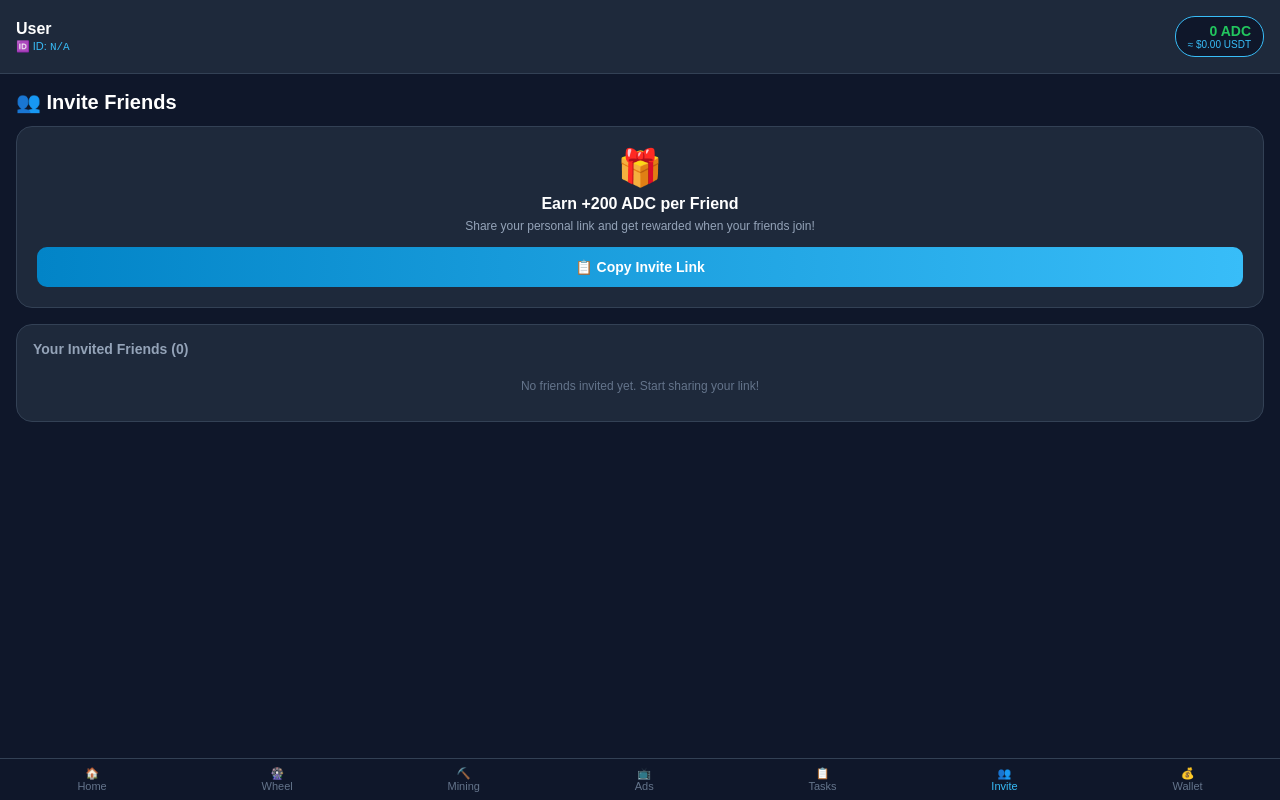
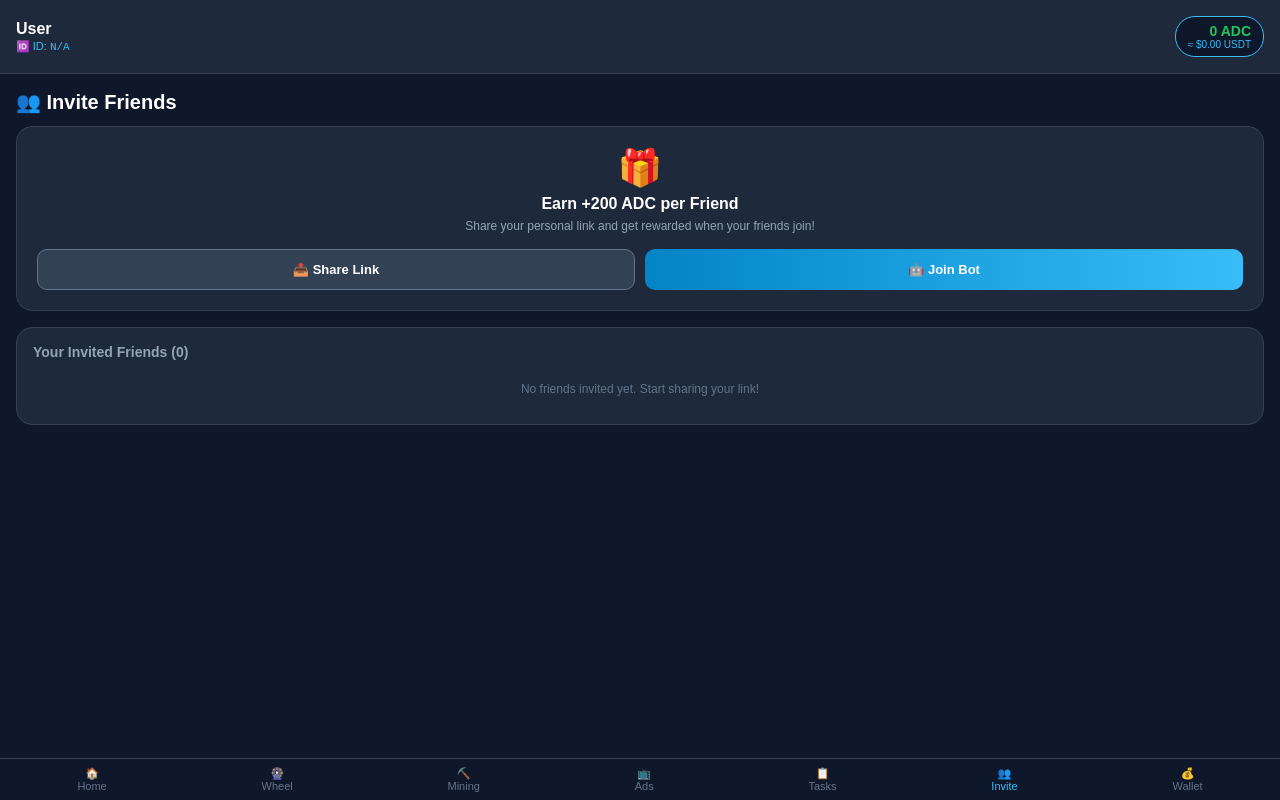
Before and after one commit to Fidaniii812/addev-miniapp, a React (Vite) app: page / in a window 1280 px wide. Both pictures are taken after a click on the button "👥 Invite". Built offline with nearby package versions, Linux system fonts and the light colour scheme.

Commit message:
Refactor comments and UI styles in App.tsx
Updated comments for clarity and adjusted styles for UI elements.

```diff
--- a/src/App.tsx
+++ b/src/App.tsx
@@ -7,7 +7,7 @@ export default function App() {
   const [adcBalance, setAdcBalance] = useState<number>(0);
   const [adsToday, setAdsToday] = useState<number>(0);
 
-  // Mining States
+  // Mining States (Rregulluar shpejtësia në 5 ADC/hr si parazgjedhje)
   const [miningLevel, setMiningLevel] = useState<number>(1);
   const [miningRate, setMiningRate] = useState<number>(5);
   const [miningActive, setMiningActive] = useState<boolean>(false);
@@ -16,13 +16,13 @@ export default function App() {
   const [currentMined, setCurrentMined] = useState<number>(0);
   const [timeLeftStr, setTimeLeftStr] = useState<string>("");
 
-  // Wheel of Fortune States (Real Spinning Animation Visuals)
+  // Wheel of Fortune States
   const [wheelSpinsToday, setWheelSpinsToday] = useState<number>(0);
   const [spinning, setSpinning] = useState<boolean>(false);
   const [wheelResult, setWheelResult] = useState<string | null>(null);
   const [wheelRotation, setWheelRotation] = useState<number>(0);
 
-  // Multi-Ad Watching States (3 Ads in a row, 5s each)
+  // Multi-Ad Watching States
   const [adBatchActive, setAdBatchActive] = useState<boolean>(false);
   const [currentAdIndex, setCurrentAdIndex] = useState<number>(1);
   const [totalAdsInBatch] = useState<number>(3);
@@ -43,6 +43,10 @@ export default function App() {
   const MONETAG_LINK = "https://omg10.com/4/10168362";
   const MAJOR_TELEGRAM_LINK = "https://t.me/major/start?startapp=8508477699";
   const ADDEV_STUDIO_LINK = "https://addev-studio.com";
+  const OFFICIAL_BOT_LINK = `https://t.me/${BOT_USERNAME}`;
+
+  // Çmimet e rrotës për t'i shfaqur vizualisht
+  const wheelPrizes = [10, 25, 50, 100, 200, 500];
 
   useEffect(() => {
     initTelegramUser();
@@ -132,12 +136,13 @@ export default function App() {
             setMiningEndTime(end);
 
             const now = Date.now();
-            const maxMined = (existingUser.mining_rate || 5) * 24;
+            const rateVal = existingUser.mining_rate || 5;
+            const maxMined = rateVal * 24;
 
             if (end > now) {
               setMiningActive(true);
               const elapsedHours = (now - start) / (1000 * 60 * 60);
-              setCurrentMined(Math.min(elapsedHours * (existingUser.mining_rate || 5), maxMined));
+              setCurrentMined(Math.min(elapsedHours * rateVal, maxMined));
             } else {
               setMiningActive(false);
               setCurrentMined(maxMined);
@@ -172,7 +177,6 @@ export default function App() {
           }
         }
 
-        // Fetch referred friends
         const { data: friends } = await supabase
           .from("users")
           .select("first_name, username, adc_balance")
@@ -236,7 +240,6 @@ export default function App() {
     alert(`🎉 Successfully claimed +${reward} ADC!`);
   };
 
-  // True Spinning Wheel Animation Logic
   const handleSpinWheel = () => {
     if (wheelSpinsToday >= 3) {
       alert("You have used all 3 free spins for today! Come back tomorrow.");
@@ -246,11 +249,10 @@ export default function App() {
     setSpinning(true);
     setWheelResult(null);
 
-    const prizes = [10, 25, 50, 100, 200, 500];
-    const randomIndex = Math.floor(Math.random() * prizes.length);
-    const randomPrize = prizes[randomIndex];
+    const randomIndex = Math.floor(Math.random() * wheelPrizes.length);
+    const randomPrize = wheelPrizes[randomIndex];
 
-    const extraDegrees = 360 * 5 + randomIndex * (360 / prizes.length);
+    const extraDegrees = 360 * 5 + randomIndex * (360 / wheelPrizes.length);
     setWheelRotation((prev) => prev + extraDegrees);
 
     setTimeout(async () => {
@@ -297,7 +299,6 @@ export default function App() {
     alert("🎉 All 3 ads completed successfully! Earned +30 ADC!");
   };
 
-  // Direct Share Function (without manual copying)
   const handleDirectShare = (title: string, text: string, url: string) => {
     if (navigator.share) {
       navigator.share({
@@ -306,7 +307,6 @@ export default function App() {
         url: url,
       }).catch((error) => console.log("Sharing failed", error));
     } else {
-      // Fallback for desktop/unsupported browsers using Telegram sharing intent
       const shareUrl = `https://t.me/share/url?url=${encodeURIComponent(url)}&text=${encodeURIComponent(text)}`;
       window.open(shareUrl, "_blank");
     }
@@ -436,13 +436,17 @@ export default function App() {
           </div>
         )}
 
-        {/* 🎡 LUCKY WHEEL */}
+        {/* 🎡 LUCKY WHEEL (Me numrat e shfaqur brenda fildave të rrotës) */}
         {activeTab === "wheel" && (
           <div>
             <h2 style={{ fontSize: "20px", marginBottom: "12px" }}>🎡 Lucky Wheel of Fortune</h2>
             <div style={{ background: "#1e293b", padding: "20px", borderRadius: "16px", border: "1px solid #eab308", textAlign: "center", marginBottom: "16px" }}>
 
-              <div style={{ position: "relative", width: "180px", height: "180px", margin: "0 auto 16px auto" }}>
+              <div style={{ position: "relative", width: "220px", height: "220px", margin: "0 auto 16px auto" }}>
+                {/* Shigjeta lart */}
+                <div style={{ position: "absolute", top: "-14px", left: "calc(50% - 12px)", width: "0", height: "0", borderLeft: "12px solid transparent", borderRight: "12px solid transparent", borderBottom: "22px solid #ef4444", zIndex: 20, filter: "drop-shadow(0 2px 2px rgba(0,0,0,0.5))" }}></div>
+
+                {/* Rrota */}
                 <div style={{
                   width: "100%",
                   height: "100%",
@@ -452,13 +456,20 @@ export default function App() {
                   boxShadow: "0 0 15px rgba(234, 179, 8, 0.5)",
                   transform: `rotate(${wheelRotation}deg)`,
                   transition: spinning ? "transform 3s cubic-bezier(0.15, 0.9, 0.2, 1)" : "none",
-                  display: "flex",
-                  alignItems: "center",
-                  justifyContent: "center"
+                  position: "relative",
+                  overflow: "hidden"
                 }}>
-                  <div style={{ width: "40px", height: "40px", background: "#0f172a", borderRadius: "50%", border: "2px solid #fff" }}></div>
+                  {/* Numrat e vendosur brenda çdo seksioni */}
+                  <span style={{ position: "absolute", top: "25%", left: "62%", transform: "rotate(30deg)", fontWeight: "bold", fontSize: "14px", color: "#000", textShadow: "0 1px 0 rgba(255,255,255,0.6)" }}>10</span>
+                  <span style={{ position: "absolute", top: "52%", left: "70%", transform: "rotate(90deg)", fontWeight: "bold", fontSize: "14px", color: "#000", textShadow: "0 1px 0 rgba(255,255,255,0.6)" }}>25</span>
+                  <span style={{ position: "absolute", top: "72%", left: "55%", transform: "rotate(150deg)", fontWeight: "bold", fontSize: "14px", color: "#000", textShadow: "0 1px 0 rgba(255,255,255,0.6)" }}>50</span>
+                  <span style={{ position: "absolute", top: "65%", left: "28%", transform: "rotate(210deg)", fontWeight: "bold", fontSize: "14px", color: "#fff", textShadow: "0 1px 0 rgba(0,0,0,0.6)" }}>100</span>
+                  <span style={{ position: "absolute", top: "42%", left: "18%", transform: "rotate(270deg)", fontWeight: "bold", fontSize: "14px", color: "#fff", textShadow: "0 1px 0 rgba(0,0,0,0.6)" }}>200</span>
+                  <span style={{ position: "absolute", top: "20%", left: "35%", transform: "rotate(330deg)", fontWeight: "bold", fontSize: "14px", color: "#fff", textShadow: "0 1px 0 rgba(0,0,0,0.6)" }}>500</span>
+
+                  {/* Qendra e rrotës */}
+                  <div style={{ position: "absolute", top: "calc(50% - 20px)", left: "calc(50% - 20px)", width: "40px", height: "40px", background: "#0f172a", borderRadius: "50%", border: "2px solid #fff", zIndex: 10 }}></div>
                 </div>
-                <div style={{ position: "absolute", top: "-10px", left: "calc(50% - 10px)", width: "0", height: "0", borderLeft: "10px solid transparent", borderRight: "10px solid transparent", borderBottom: "18px solid #ef4444" }}></div>
               </div>
 
               <h3 style={{ margin: "0 0 6px 0", fontSize: "16px", color: "#eab308" }}>Spin the Wheel & Win!</h3>
@@ -493,7 +504,7 @@ export default function App() {
           </div>
         )}
 
-        {/* ⛏️ MINING */}
+        {/* ⛏️ MINING (Shfaq shpejtësinë e saktë 'miningRate' në vend të numrit fiks 20) */}
         {activeTab === "mining" && (
           <div>
             <h2 style={{ fontSize: "20px", marginBottom: "12px" }}>⛏️ Cloud Mining</h2>
@@ -589,13 +600,13 @@ export default function App() {
           </div>
         )}
 
-        {/* 📋 TASKS (With Direct Share & Join Bot Buttons side-by-side) */}
+        {/* 📋 TASKS */}
         {activeTab === "tasks" && (
           <div>
             <h2 style={{ fontSize: "20px", marginBottom: "12px" }}>📋 Tasks & Partner Deals</h2>
             <div style={{ display: "flex", flexDirection: "column", gap: "12px" }}>
 
-              {/* Task 1: Major Bot */}
+              {/* Task 1: Major App */}
               <div style={{ background: "#1e293b", padding: "14px", borderRadius: "12px", border: "1px solid #334155" }}>
                 <div style={{ display: "flex", justifyContent: "space-between", alignItems: "center", marginBottom: "10px" }}>
                   <div>
@@ -647,6 +658,32 @@ export default function App() {
                 </div>
               </div>
 
+              {/* Task 3: Official Rewards Bot */}
+              <div style={{ background: "#1e293b", padding: "14px", borderRadius: "12px", border: "1px solid #334155" }}>
+                <div style={{ display: "flex", justifyContent: "space-between", alignItems: "center", marginBottom: "10px" }}>
+                  <div>
+                    <div style={{ fontWeight: "bold", fontSize: "14px" }}>AdDev Rewards Bot</div>
+                    <div style={{ color: "#94a3b8", fontSize: "11px" }}>Open official Telegram bot</div>
+                    <div style={{ color: "#22c55e", fontSize: "12px", fontWeight: "bold", marginTop: "2px" }}>+75 ADC</div>
+                  </div>
+                </div>
+                <div style={{ display: "grid", gridTemplateColumns: "1fr 1fr", gap: "8px" }}>
+                  <button
+                    onClick={() => handleDirectShare("AdDev Rewards Bot", "Join AdDev Rewards Bot to earn crypto daily!", OFFICIAL_BOT_LINK)}
+                    style={{ background: "#334155", color: "#fff", border: "1px solid #64748b", padding: "10px", borderRadius: "8px", fontWeight: "bold", cursor: "pointer", fontSize: "12px" }}
+                  >
+                    📤 Share
+                  </button>
+                  <button
+                    disabled={completedTasks.includes("official_bot") || taskLoading === "official_bot"}
+                    onClick={() => handleJoinBotTask("official_bot", OFFICIAL_BOT_LINK, 75)}
+                    style={{ background: completedTasks.includes("official_bot") ? "#334155" : "#0284c7", color: "#fff", border: "none", padding: "10px", borderRadius: "8px", fontWeight: "bold", cursor: "pointer", fontSize: "12px" }}
+                  >
+                    {completedTasks.includes("official_bot") ? "Done ✅" : taskLoading === "official_bot" ? "Checking..." : "🤖 Open Bot"}
+                  </button>
+                </div>
+              </div>
+
             </div>
           </div>
         )}
@@ -658,18 +695,43 @@ export default function App() {
             <div style={{ background: "#1e293b", padding: "20px", borderRadius: "16px", textAlign: "center", border: "1px solid #334155", marginBottom: "16px" }}>
               <div style={{ fontSize: "36px", marginBottom: "6px" }}>🎁</div>
               <h3 style={{ margin: "0 0 6px 0", fontSize: "16px" }}>Earn +200 ADC per Friend</h3>
-              <p style={{ fontSize: "12px", color: "#94a3b8", marginBottom: "14px" }}>
+              <p style={{ fontSize: "12px", color: "#94a3b8", marginBottom: "16px" }}>
                 Share your personal link and get rewarded when your friends join!
               </p>
-              <button
-                onClick={() => {
-                  navigator.clipboard.writeText(referralLink);
-                  alert("📋 Invite link copied to clipboard!");
-                }}
-                style={{ width: "100%", padding: "12px", background: "linear-gradient(90deg, #0284c7, #38bdf8)", color: "#fff", border: "none", borderRadius: "10px", fontWeight: "bold", cursor: "pointer", fontSize: "14px" }}
-              >
-                📋 Copy Invite Link
-              </button>
+
+              <div style={{ display: "grid", gridTemplateColumns: "1fr 1fr", gap: "10px" }}>
+                <button
+                  onClick={() => handleDirectShare("AdDev Rewards", "Join AdDev Rewards and earn crypto together!", referralLink)}
+                  style={{
+                    padding: "12px 10px",
+                    background: "#334155",
+                    color: "#fff",
+                    border: "1px solid #64748b",
+                    borderRadius: "10px",
+                    fontWeight: "bold",
+                    cursor: "pointer",
+                    fontSize: "13px"
+                  }}
+                >
+                  📤 Share Link
+                </button>
+
+                <button
+                  onClick={() => window.open(OFFICIAL_BOT_LINK, "_blank")}
+                  style={{
+                    padding: "12px 10px",
+                    background: "linear-gradient(90deg, #0284c7, #38bdf8)",
+                    color: "#fff",
+                    border: "none",
+                    borderRadius: "10px",
+                    fontWeight: "bold",
+                    cursor: "pointer",
+                    fontSize: "13px"
+                  }}
+                >
+                  🤖 Join Bot
+                </button>
+              </div>
             </div>
 
             <div style={{ background: "#1e293b", padding: "16px", borderRadius: "16px", border: "1px solid #334155" }}>
```
